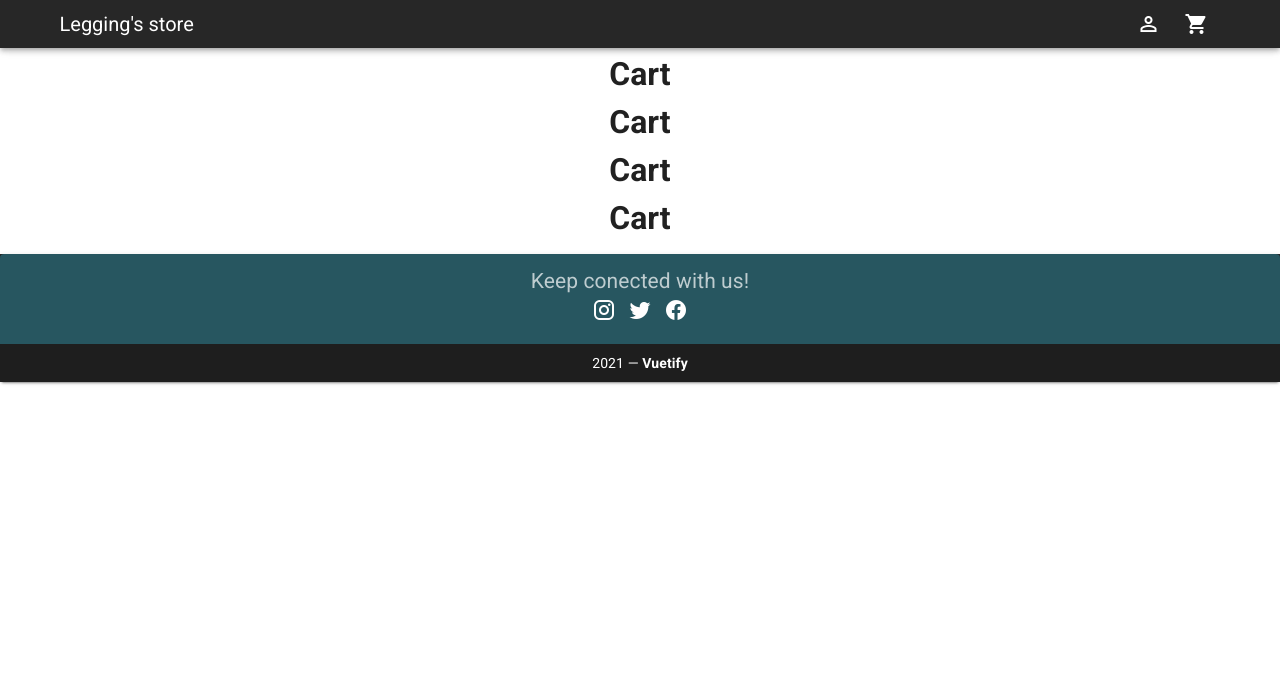
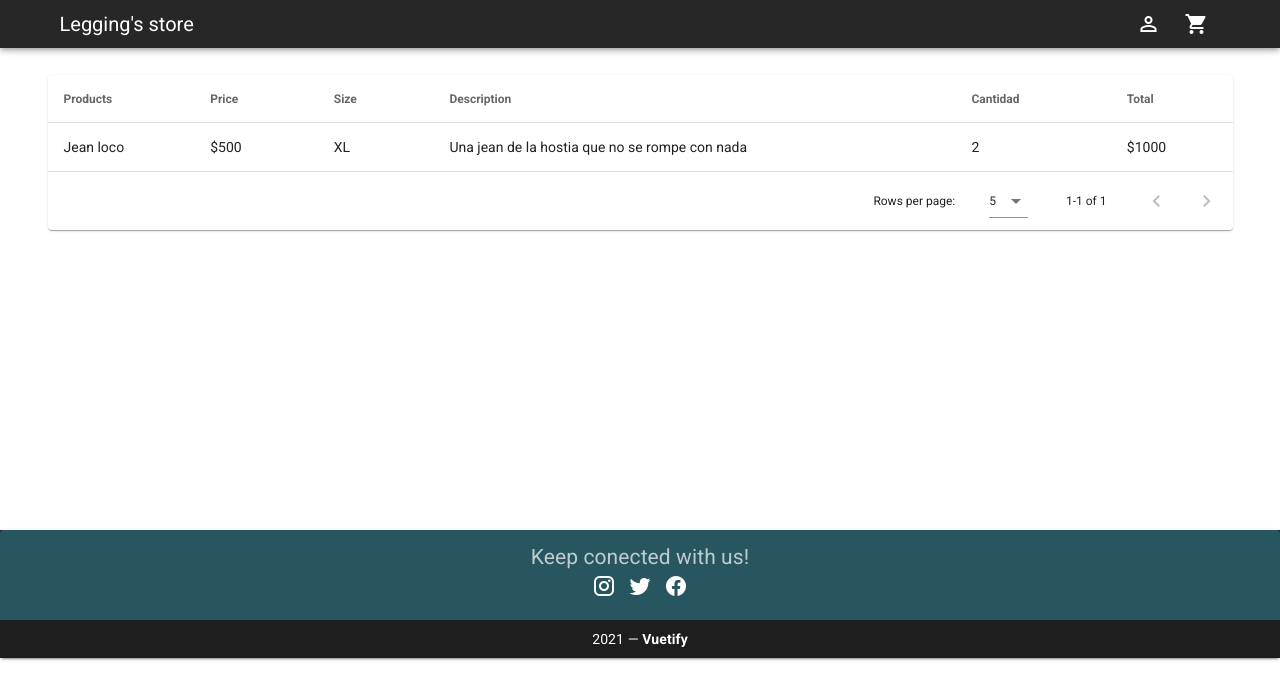
Before and after one commit to LighuenR/shop-project, a Vue app in the folder Frontend/: page /about in a window 1280 px wide. Shown: the top 700 px of the page. Built offline with nearby package versions, Linux system fonts and the light colour scheme.

Commit message:
data table

```diff
--- a/Frontend/src/components/Cart/Cart.vue
+++ b/Frontend/src/components/Cart/Cart.vue
@@ -1,23 +1,48 @@
 !<template>
-    <div class="cart">
-        <div class="container">
-        <h1>Cart</h1>
-        <h1>Cart</h1>
-        <h1>Cart</h1>
-        <h1>Cart</h1>
-        </div>
-    </div>
+ <div class="container">
+  <v-data-table
+    :headers="headers"
+    :items="products"
+    :items-per-page="5"
+    class="elevation-1"
+
+  ></v-data-table>
+</div>
 </template>
 
 <script>
     export default {
-
-    }
+         data () {
+      return {
+          headers: [
+            {
+            text: 'Products',
+            align: 'start',
+            sortable: false,
+            value: 'name',
+          },
+          { text: 'Price', value: 'price' },
+          { text: 'Size', value: 'size' },
+          { text: 'Description', value: 'description' },
+          { text: 'Cantidad', value: 'cantidad' },
+          { text: 'Total', value: 'total'}
+       ],
+         products: [
+          {
+            name: 'Jean loco',
+            price: "$500",
+            size: "XL",
+            description: "Una jean de la hostia que no se rompe con nada",
+            cantidad: 2,
+            total: "$1000"
+          }]
+      }
+    }}
 </script>
 
 <style lang="scss" scoped>
 .container {
-    padding-top:50px;
+    padding:75px 0 300px 0;
 }
 .cart {
   display: grid;
```
